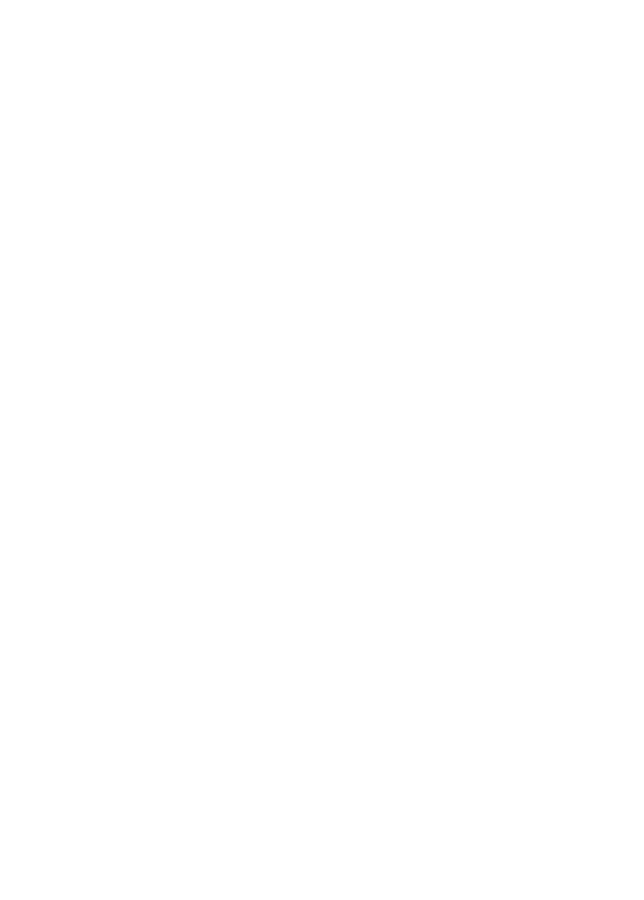
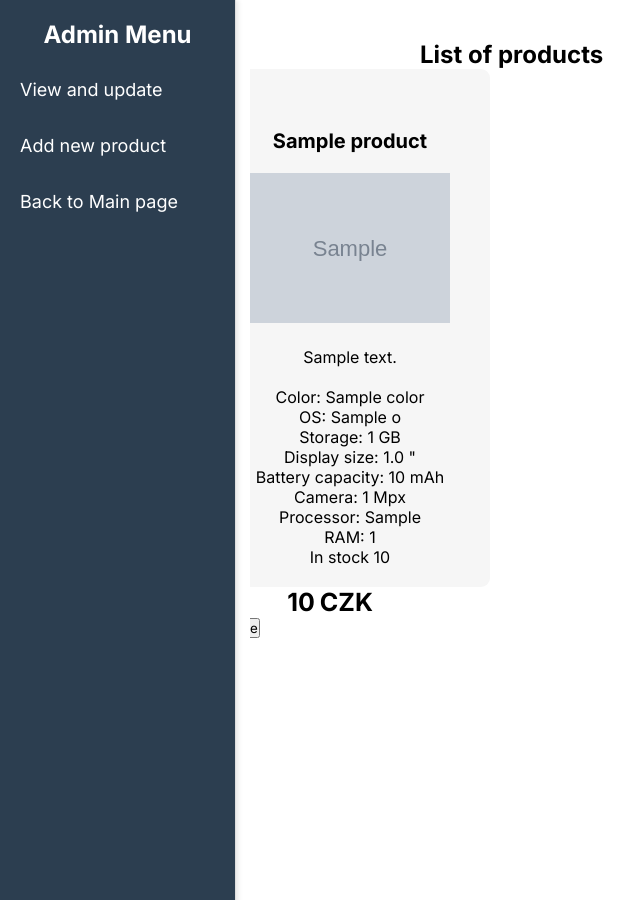
Before and after one commit to stanislavbilyk/diploma_web_project, a Django app: page /admin_menu/ in a window 1280 px wide. Before the commit the part shown is empty. Shown: the whole page, without its empty margins (0-644 px from the left). Run offline with Django 5.2, Linux system fonts and the light colour scheme; a user stored in the database is signed in; tables that the repository leaves empty hold one stand-in row (values such as "Sample post"); grey boxes marked "Sample" are stand-in pictures.

Commit message:
new final commit

```diff
--- a/diploma_project/urls.py
+++ b/diploma_project/urls.py
@@ -19,18 +19,20 @@
 from django.urls import path, include
 from django.conf import settings
 from django.conf.urls.static import static
-from myapp.views import Login, Register, Logout, ProfileView, ProductListView, ProductsPageView, ProductView, ToggleWishlistView, AboutView, ContactView, WishListView, CartItemView, CartView, UpdateCartView, DeliveryCreateView, DeleteCartItemView, PaymentSuccessView, CategoryView, BrandView, PopularProducts, SummerSale, AddressFormView, PaymentView
+from myapp.views import Login, Register, Logout, ProfileView, ProductUpdate, AddNewProduct, ProductListView, ProductsPageView, ProductView, ToggleWishlistView, AboutView, ContactView, WishListView, CartItemView, CartView, UpdateCartView, DeliveryCreateView, DeleteCartItemView, PaymentSuccessView, CategoryView, BrandView, PopularProducts, SummerSale, AddressFormView, PaymentView
 
 urlpatterns = [
     path('admin/', admin.site.urls),
     path('', ProductListView.as_view(), name='main'),
     path('products/', ProductsPageView.as_view(), name='products'),
     path('product/<int:pk>/', ProductView.as_view(), name='product_id'),
+    path('product_update/<int:pk>/', ProductUpdate.as_view(), name='product_update'),
     path('category/<int:pk>/', CategoryView.as_view(), name='category_id'),
     path('brand/<int:pk>/', BrandView.as_view(), name='brand_id'),
     path('wishlist/toggle/<int:product_id>/', ToggleWishlistView.as_view(), name='toggle_wishlist'),
     path('cart_item/', CartItemView.as_view(), name='cart_item'),
     path('admin_menu/', include('myapp.admin_menu')),
+    path('add_new_product/', AddNewProduct.as_view(), name='add_new_product'),
     path('about', AboutView.as_view(), name='about'),
     path('contact_us', ContactView.as_view(), name='contact_us'),
     path('wishlist', WishListView.as_view(), name='wishlist'),
--- a/myapp/forms.py
+++ b/myapp/forms.py
@@ -3,7 +3,7 @@
 from django.contrib.auth import get_user_model
 from django.urls import reverse_lazy
 
-from .models import CustomUser, Address, Delivery, Payment
+from .models import CustomUser, Address, Delivery, Payment, Product
 from django.views.generic.edit import FormView
 from django import forms
 
@@ -79,6 +79,16 @@
 form = ProductSearchForm()
 print(form.as_p())
 
+class AddNewProductForm(forms.ModelForm):
+    class Meta:
+        model = Product
+        fields = ['name', 'description', 'price', 'discount_price','image', 'quantity_on_storage', 'category', 'brand', 'color', 'os', 'built_in_memory', 'screen_diagonal', 'battery_capacity', 'camera', 'processor', 'ram']
+
+class ProductUpdateForm(forms.ModelForm):
+    class Meta:
+        model = Product
+        fields = ['name', 'description', 'price', 'discount_price','image', 'quantity_on_storage', 'category', 'brand', 'color', 'os', 'built_in_memory', 'screen_diagonal', 'battery_capacity', 'camera', 'processor', 'ram']
+
 
 class AddressForm(forms.ModelForm):
     class Meta:
--- a/myapp/views.py
+++ b/myapp/views.py
@@ -7,7 +7,7 @@
 from .models import Product, CustomUser, Purchase, Refund, CartItem, Cart, Category, Brand, Wishlist, Payment, Delivery, \
     Address, DeliveryService, PurchaseItem
 from .forms import AuthenticationForm, UserCreationForm, ProductSearchForm, ShippingForm, AddressForm, \
-    DeliveryServiceForm, PaymentForm
+    DeliveryServiceForm, PaymentForm, ProductUpdateForm, AddNewProductForm
 from django.urls import reverse_lazy
 from django.db.models import Q
 from django.db.models import Sum
@@ -39,7 +39,7 @@
     model = CustomUser
     form_class = UserCreationForm
     template_name = 'register.html'
-    success_url = reverse_lazy('login')
+    success_url = reverse_lazy('profile')
 
 
 class Logout(LoginRequiredMixin, LogoutView):
@@ -166,9 +166,10 @@
 
 
 
-class ProductUpdate(UpdateView):
+class ProductUpdate(SuperUserPassesTestMixin, UpdateView):
     model = Product
     template_name = 'product_update_form.html'
+    form_class = ProductUpdateForm
     success_url = '/'
 
 
@@ -492,3 +493,10 @@
 class SummerSale(DetailView):
     model = Product
     template_name = 'summer_sale.html'
+
+
+class AddNewProduct(SuperUserPassesTestMixin, CreateView):
+    model = Product
+    template_name = 'add_new_product.html'
+    form_class = AddNewProductForm
+    success_url = '/'
--- /dev/null
+++ b/static/admin.css
@@ -0,0 +1,51 @@
+.Admin_menu {
+    width: 100%;
+}
+
+.Sidebar {
+    background-color: #2c3e50;
+    color: white;
+    width: 215px;
+    height: 100%;
+    position: fixed;
+    top: 0;
+    left: 0;
+    padding: 20px 10px;
+    box-shadow: 2px 0 5px rgba(0, 0, 0, 0.1);
+}
+
+.Sidebar h2 {
+    text-align: center;
+    margin-bottom: 20px;
+}
+
+.Sidebar ul {
+    list-style: none;
+    padding: 0;
+}
+
+.Sidebar ul li {
+    margin: 15px 0;
+}
+
+.Sidebar ul li a {
+    text-decoration: none;
+    color: white;
+    font-size: 18px;
+    display: block;
+    padding: 10px;
+    border-radius: 4px;
+    transition: background-color 0.3s ease;
+}
+
+.Sidebar ul li a:hover {
+    background-color: #34495e;
+}
+
+.Main_content {
+    margin-left: 250px;
+    padding: 20px;
+    box-sizing: border-box;
+    width: calc(100% - 250px);
+    overflow: auto;
+}
--- a/static/index.css
+++ b/static/index.css
@@ -38,12 +38,12 @@
 }
 
 header a {
-    color: grey;
+    color: black;
     transition: color 0.3s ease;
 }
 
 header a:hover {
-    color: black;
+    color: blue;
     font-weight: bold;
 }
 
@@ -290,6 +290,10 @@
 .Name_of_item {
     font-weight: bold;
     font-size: 20px;
+}
+
+.Bottom_of_item {
+    list-style-type: none;
 }
 
 .Price_section {
--- a/templates/admin_menu.html
+++ b/templates/admin_menu.html
@@ -1,10 +1,64 @@
+{% load static %}
 <!DOCTYPE html>
 <html lang="en">
 <head>
     <meta charset="UTF-8">
-    <title>Title</title>
+    <meta name="viewport" content="width=device-width, initial-scale=1">
+    <link rel="stylesheet" href="{% static 'index.css' %}">
+    <link rel="stylesheet" href="{% static 'products.css' %}">
+    <link rel="stylesheet" href="{% static 'account.css' %}">
+    <link rel="stylesheet" href="{% static 'admin.css' %}">
+    <title>Admin menu</title>
 </head>
 <body>
+<section class="Admin_menu">
+    <div class="Sidebar">
+        <h2>Admin Menu</h2>
+        <ul>
+            <li><a href="{% url 'admin_menu' %}">View and update</a></li>
+            <li><a href="{% url 'add_new_product' %}">Add new product</a></li>
+            <li><a href="/">Back to Main page</a></li>
+        </ul>
+    </div>
 
+    <div class="Our_items Main_content">
+    <h1 style="margin-left: 150px">List of products</h1>
+        <ul class="List_of_products">
+        {% for product in product_list %}
+            <li>
+                <a href="{% url 'product_id' product.pk %}" style="text-decoration: none; color: inherit">
+                <ul class="Card_of_product">
+                    <li class="Name_of_item">{{ product.name }}</li><br>
+                    <li class="Image_of_item"><img src="{{ product.image.url }}" alt="{{ product.name }}" style="max-width: 200px"></li><br>
+                    <li class="Description_of_item">{{ product.description|truncatechars:100 }}</li><br>
+                    {% if product.color %}<li><p>Color: {{ product.color }}</p></li>{% endif %}
+                    {% if product.os %}<li><p>OS: {{ product.os }}</p></li>{% endif %}
+                    {% if product.built_in_memory %}<li><p>Storage: {{ product.built_in_memory }} GB</p></li>{% endif %}
+                    {% if product.screen_diagonal %}<li><p>Display size: {{ product.screen_diagonal }} "</p></li>{% endif %}
+                    {% if product.battery_capacity %}<li><p>Battery capacity: {{ product.battery_capacity }} mAh</p></li>{% endif %}
+                    {% if product.camera %}<li><p>Camera: {{ product.camera }} Mpx</p></li>{% endif %}
+                    {% if product.processor %}<li><p>Processor: {{ product.processor }}</p></li>{% endif %}
+                    {% if product.ram %}<li><p>RAM: {{ product.ram }}</p></li>{% endif %}
+                    <li class="Quantity_of_item">In stock   {{ product.quantity_on_storage }}</li>
+                </ul>
+                </a>
+                <ul class="Bottom_of_item">
+                    <li>
+                        <ul class="Price_section">
+                            <li class="Price">{{ product.price }}</li>
+                            <li class="Currency">CZK</li>
+                        </ul>
+                    </li>
+                    <li>
+                        <form action="{% url 'product_update' product.pk %}" method="GET">
+                            <input type="submit" value="Update">
+                        </form>
+                    </li>
+                </ul>
+            </li>
+        {% endfor %}
+        </ul>
+    </div>
+</section>
 </body>
 </html>
--- a/templates/base.html
+++ b/templates/base.html
@@ -8,6 +8,7 @@
     <link rel="stylesheet" href="{% static 'index.css' %}">
     <link rel="stylesheet" href="{% static 'products.css' %}">
     <link rel="stylesheet" href="{% static 'account.css' %}">
+    <link rel="stylesheet" href="{% static 'admin.css' %}">
     <title>{% block title %} {% endblock %}</title>
 </head>
 <body>
@@ -25,9 +26,9 @@
         <a href="{% url 'products' %}">Catalog</a>
         <a href="{% url 'about' %}">About</a>
         <a href="{% url 'contact_us' %}">Contact us</a>
+        {% if user.is_authenticated %}
         <a href="{% url 'wishlist' %}"><img src="{% static 'img/Vector.jpg' %}" alt="Wishlist"></a>
         <a href="{% url 'cart' %}"><img src="{% static 'img/Cart.jpg' %}" alt="Cart"><span id="cart-count">0</span></a>
-        {% if user.is_authenticated %}
         <a href="{% url 'profile' %}"><img src="{% static 'img/Login.jpg' %}" alt="Profile"></a>
         Hello, {{ user.first_name }}
         <form method="post" action="{% url 'logout' %}" style="display: inline;">
```
Also changed, not shown: templates/about.html (+12 -11 lines), templates/add_new_product.html (added, +15 -0 lines), templates/product_update_form.html (added, +16 -0 lines).
